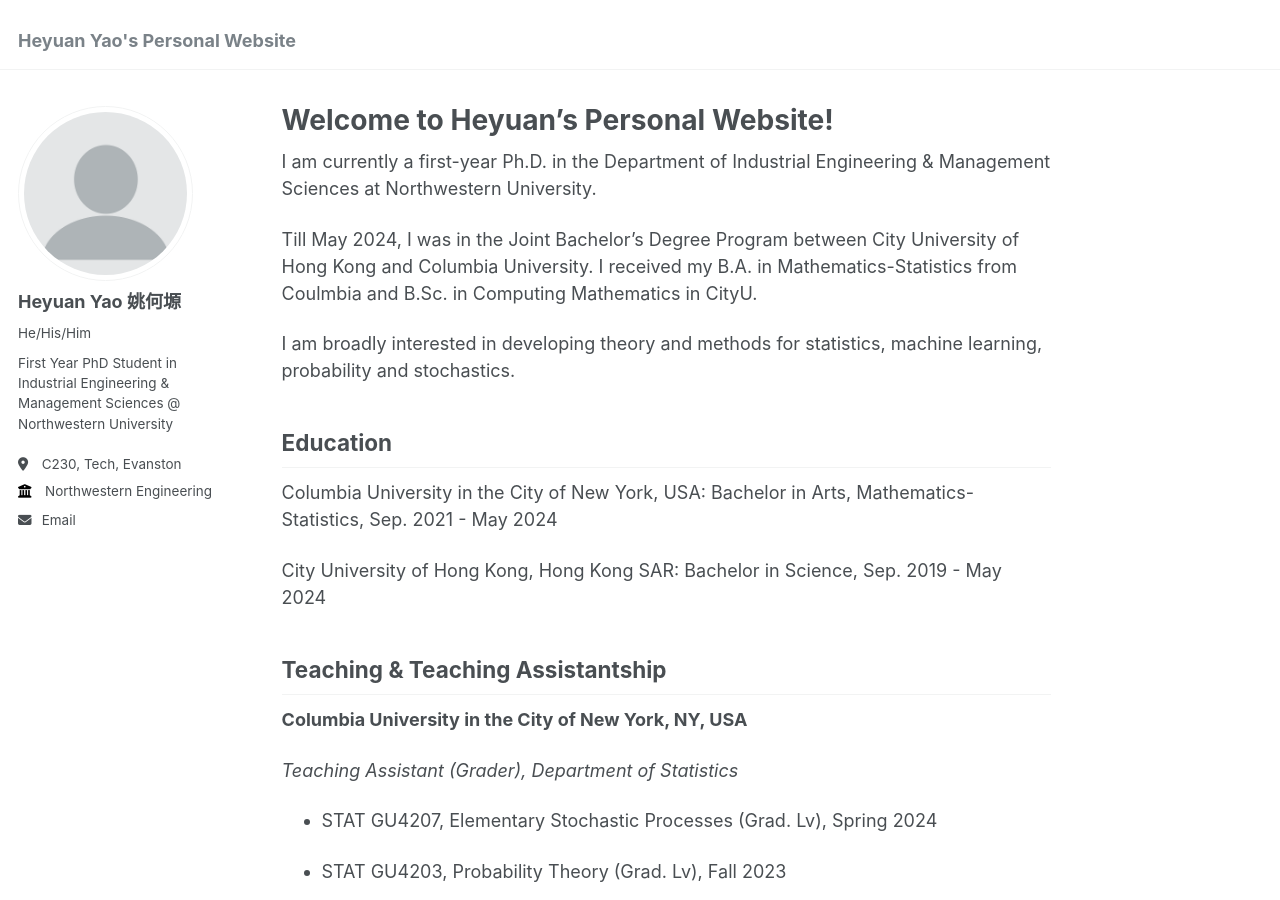
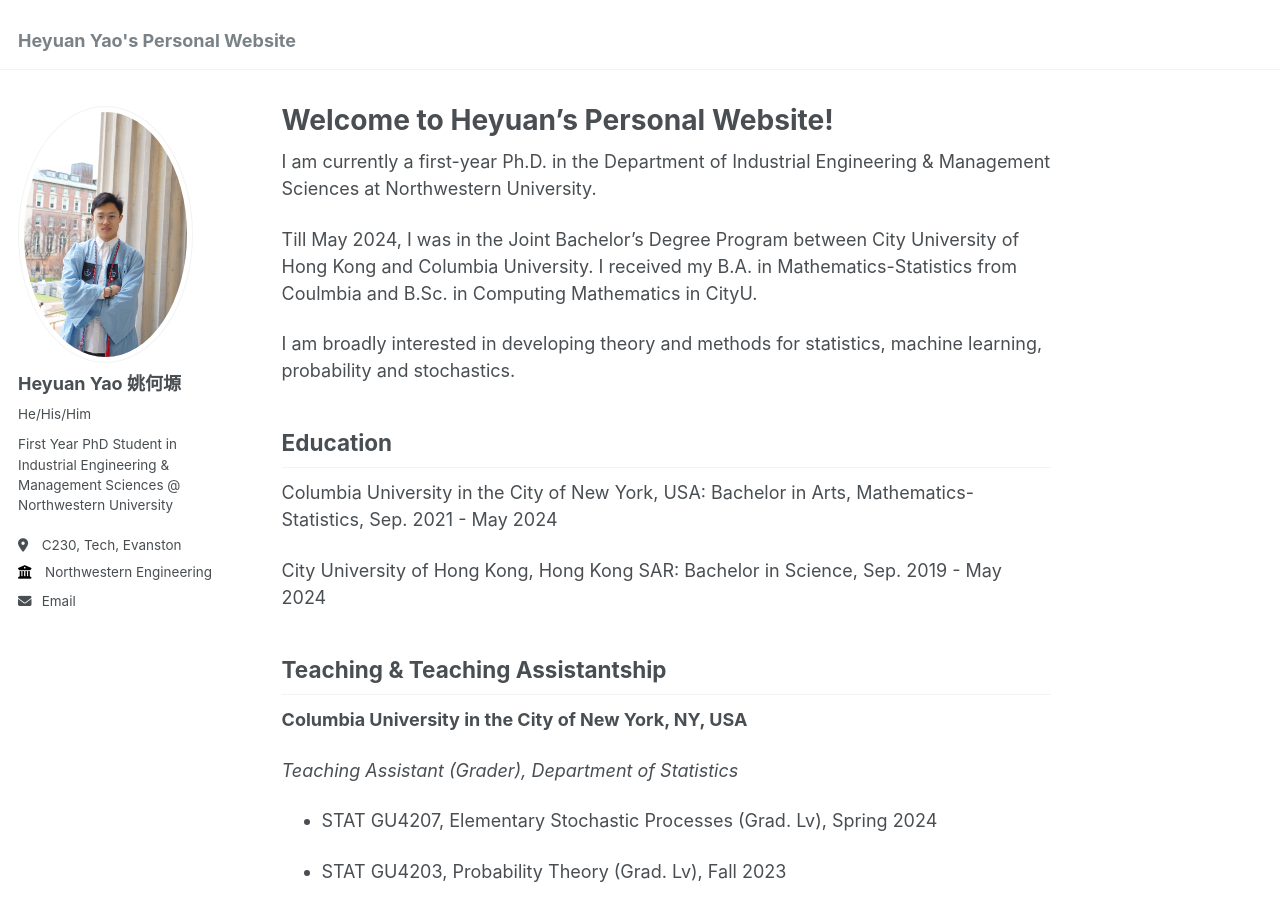
Before and after one commit to Heyuan-Yao/Heyuan-Yao.github.io, a Jekyll site: the page built from _pages/about.md, in a window 1280 px wide and 900 px high. Built offline with Jekyll 4.4.1, drawn with Linux system fonts in a browser that asks for light colours.

Commit message:
Update _config.yml

```diff
--- a/_config.yml
+++ b/_config.yml
@@ -21,7 +21,7 @@ repository               : "academicpages/academicpages.github.io"
 #               Additional customization can be done by editing /_includes/author-profile.html
 author:
   # Biographic information
-  avatar           : "profile.png"
+  avatar           : "HY.jpg"
   name             : "Heyuan Yao 姚何塬"
   pronouns         : "He/His/Him"
   bio              : "First Year PhD Student in Industrial Engineering & Management Sciences @ Northwestern University"
```
